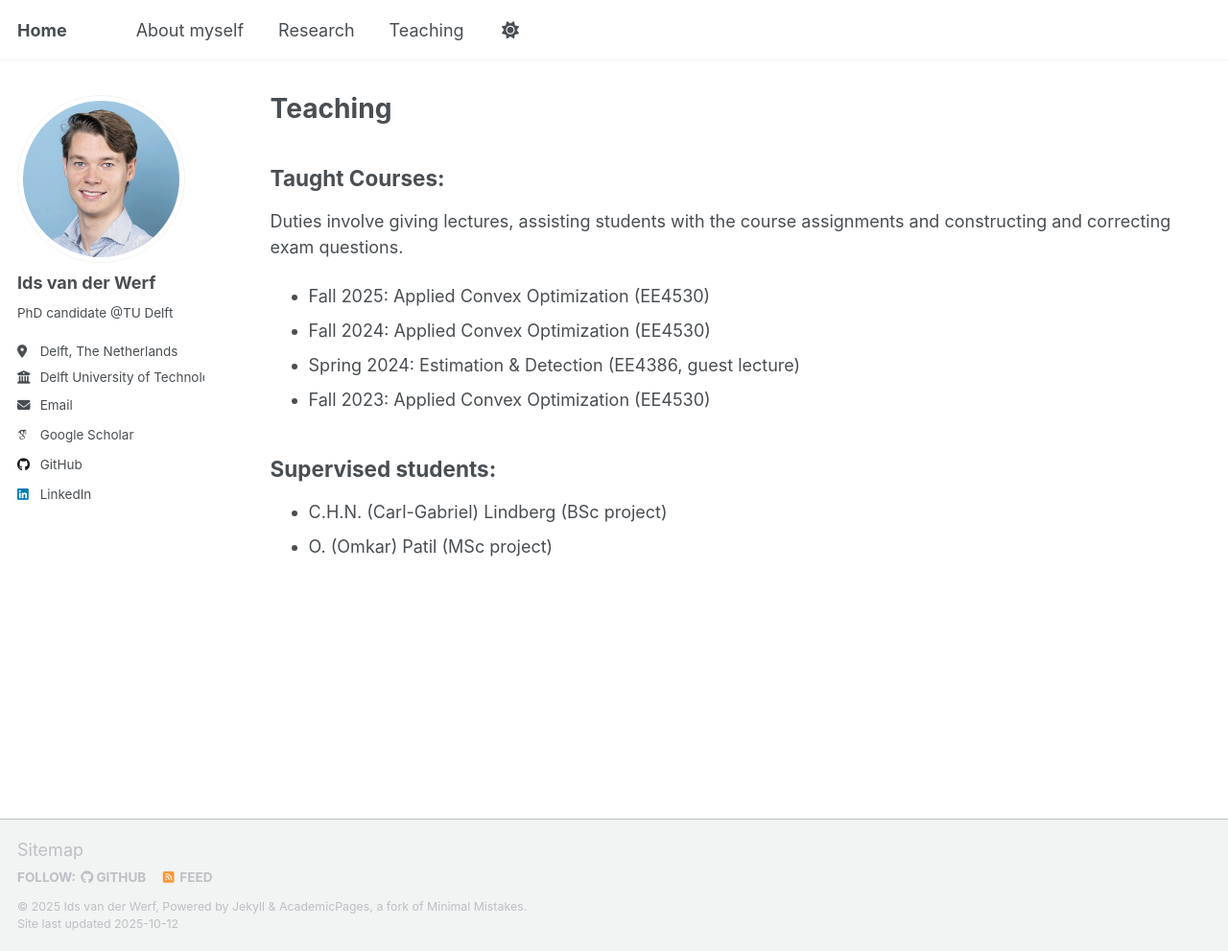
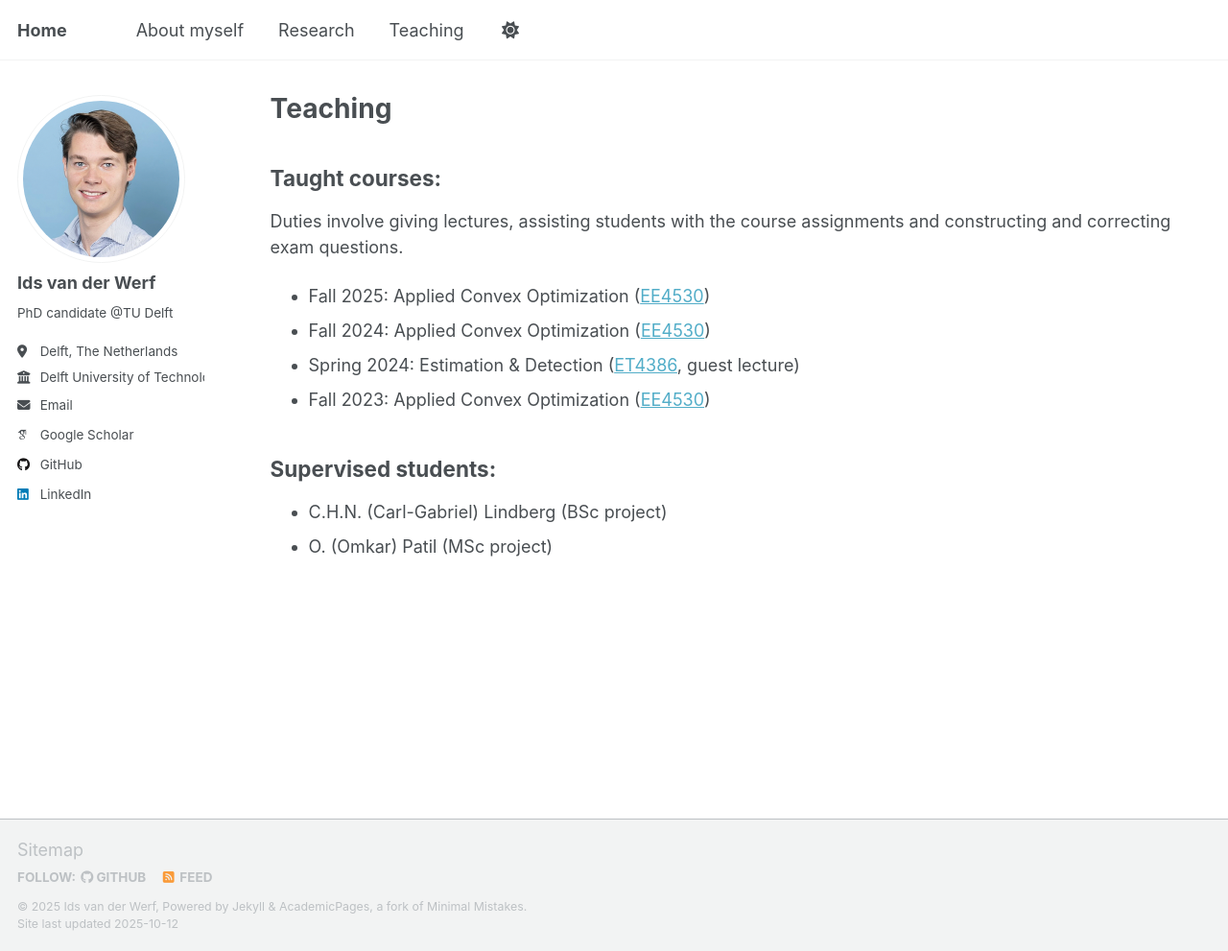
Before and after one commit to idsvanderwerf/idsvanderwerf.github.io, a Jekyll site: the page built from _pages/teaching.md, in a window 1280 px wide and 991 px high. Shown: the whole window at 96% size. Built offline with Jekyll 4.4.1, drawn with Linux system fonts in a browser that asks for light colours; some web fonts are replaced; a script that is not in the unit is left out.

Commit message:
Update teaching.md

```diff
--- a/_pages/teaching.md
+++ b/_pages/teaching.md
@@ -5,12 +5,12 @@ permalink: /teaching/
 author_profile: true
 ---
 
-## Taught Courses:
+## Taught courses:
 Duties involve giving lectures, assisting students with the course assignments and constructing and correcting exam questions.
-* Fall 2025: Applied Convex Optimization (EE4530)
-* Fall 2024: Applied Convex Optimization (EE4530)
-* Spring 2024: Estimation & Detection (EE4386, guest lecture)
-* Fall 2023: Applied Convex Optimization (EE4530)
+* Fall 2025: Applied Convex Optimization ([EE4530](https://sps.ewi.tudelft.nl/Education/coursedetail.php?mi=58))
+* Fall 2024: Applied Convex Optimization ([EE4530](https://sps.ewi.tudelft.nl/Education/coursedetail.php?mi=58))
+* Spring 2024: Estimation & Detection ([ET4386](https://sps.ewi.tudelft.nl/Education/coursedetail.php?mi=4), guest lecture)
+* Fall 2023: Applied Convex Optimization ([EE4530](https://sps.ewi.tudelft.nl/Education/coursedetail.php?mi=58))
 
 ## Supervised students:
 * C.H.N. (Carl-Gabriel) Lindberg (BSc project)
```
